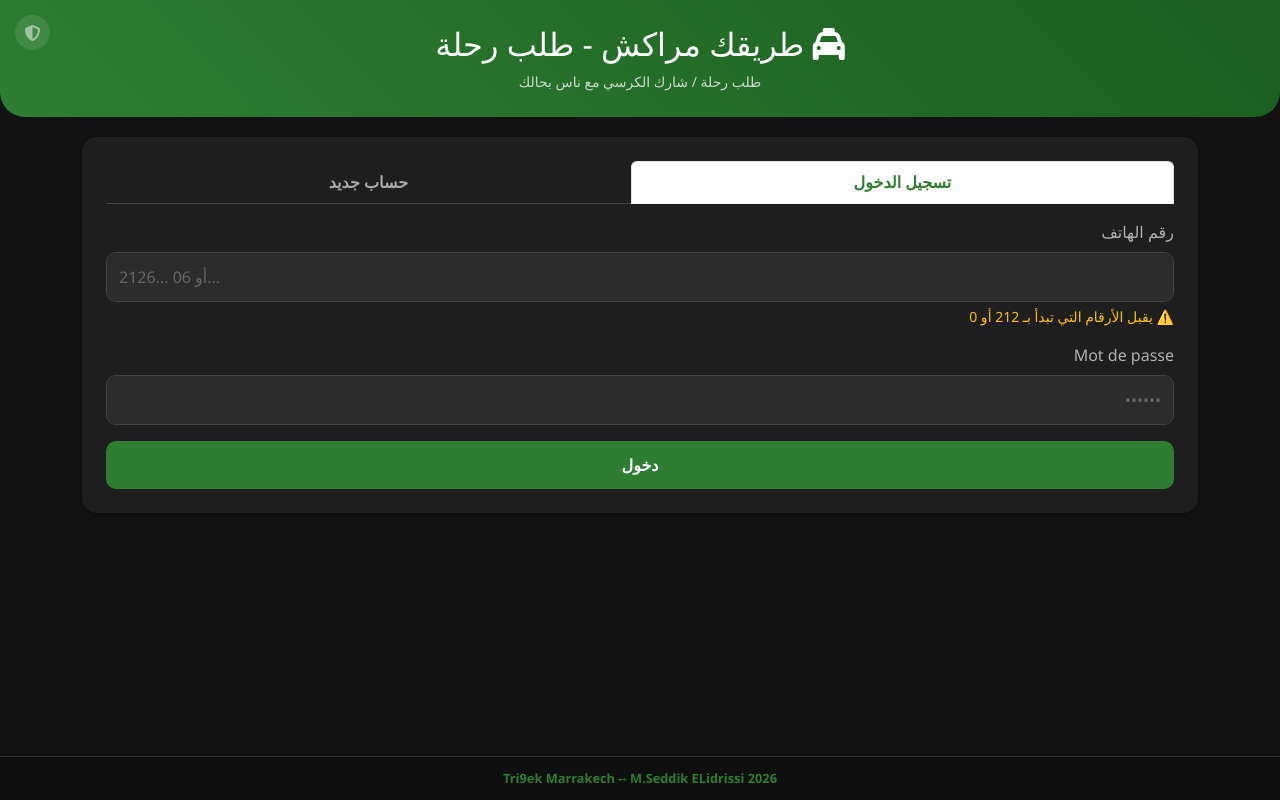
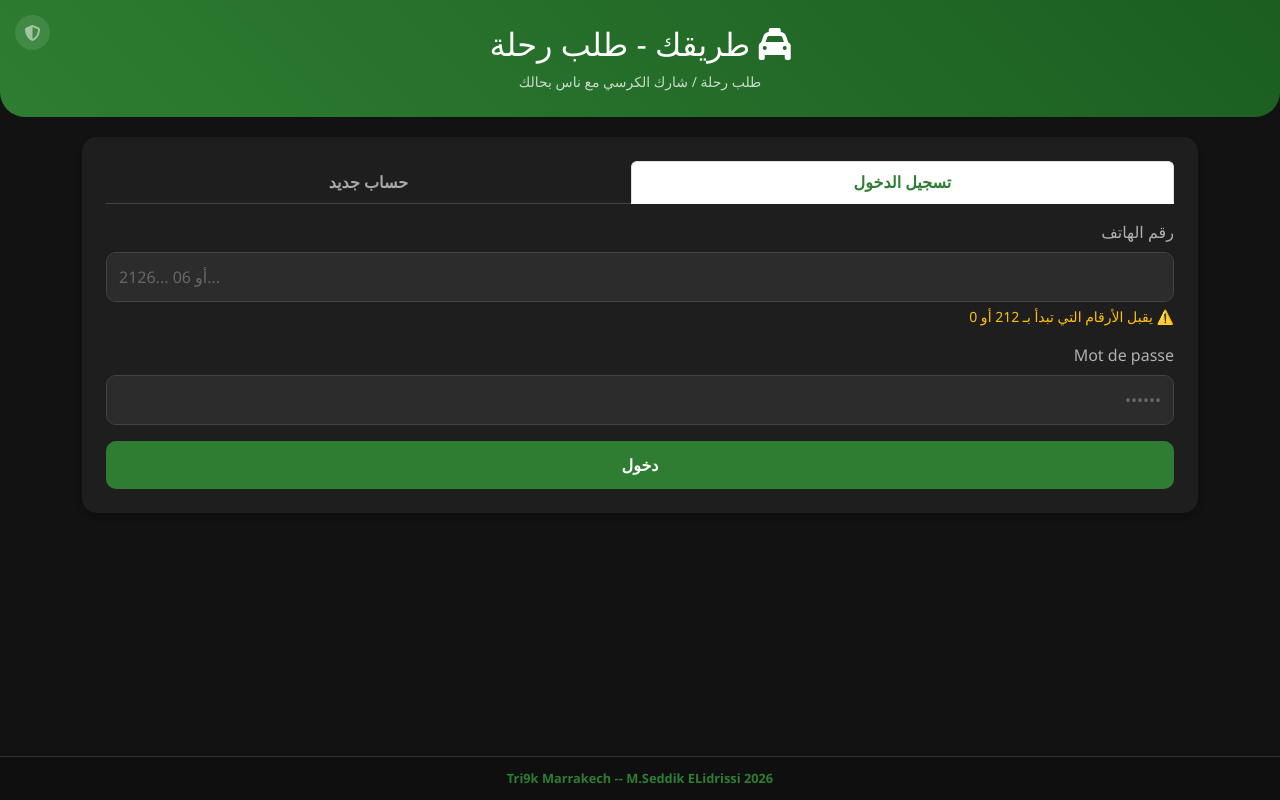
Before and after one commit to idrissiseddik/tri9k, a plain HTML site: page index.html in a window 1280 px wide. Drawn offline with nearby package versions, Linux system fonts and the light colour scheme; some packages are replaced by stand-ins of ours; a script that the page names is missing.

Commit message:
Update index.html

```diff
--- a/index.html
+++ b/index.html
@@ -3,7 +3,7 @@
 <head>
     <meta charset="UTF-8">
     <meta name="viewport" content="width=device-width, initial-scale=1.0">
-    <title>طريقك مراكش - طلب رحلة</title>
+    <title>طريقك - طلب رحلة</title>
     <link rel="stylesheet" href="https://cdn.jsdelivr.net/npm/bootstrap@5.3.0/dist/css/bootstrap.rtl.min.css">
     <link rel="stylesheet" href="https://cdnjs.cloudflare.com/ajax/libs/font-awesome/6.4.0/css/all.min.css">
     <script src="https://cdn.jsdelivr.net/npm/sweetalert2@11"></script>
@@ -109,7 +109,7 @@
 
     <div class="app-header">
         <button class="admin-trigger" onclick="toggleAdminMode()" title="Admin Access"><i class="fas fa-shield-alt"></i></button>
-        <h2><i class="fas fa-taxi"></i> طريقك مراكش - طلب رحلة</h2>
+        <h2><i class="fas fa-taxi"></i> طريقك - طلب رحلة</h2>
         <p class="mb-0 small opacity-75">طلب رحلة / شارك الكرسي مع ناس بحالك</p>
     </div>
 
@@ -192,7 +192,7 @@
     </div>
 
     <div class="app-footer">
-        <div style="color: #2E7D32; font-weight: bold;">2026 Tri9ek Marrakech -- M.Seddik ELidrissi</div>
+        <div style="color: #2E7D32; font-weight: bold;">2026 Tri9k Marrakech -- M.Seddik ELidrissi</div>
     </div>
 
     <script src="https://cdn.jsdelivr.net/npm/bootstrap@5.3.0/dist/js/bootstrap.bundle.min.js"></script>
```
